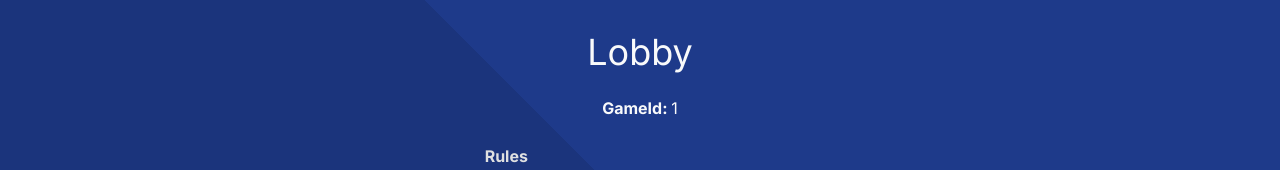
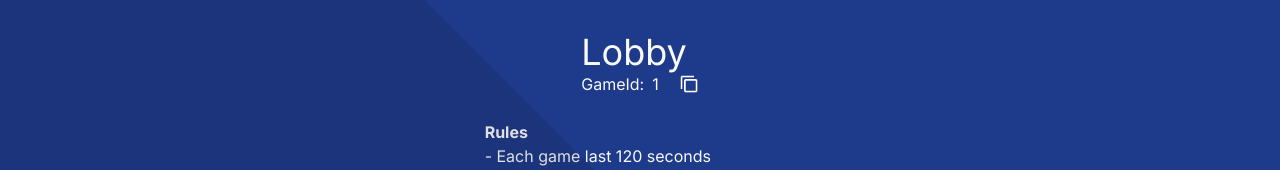
Before and after one commit to ThPhan16/supabase-chat, a Next.js app: page /lobby/1 in a window 1280 px wide. Shown: the top 170 px of the page. Built offline with nearby package versions, Linux system fonts and the light colour scheme; no server answers; the database is empty.

Commit message:
copied func

```diff
--- a/app/lobby/[gameId]/page.tsx
+++ b/app/lobby/[gameId]/page.tsx
@@ -1,8 +1,5 @@
-import { useRouter } from 'next/navigation';
-import { useEffect, useState } from 'react';
-import { supabaseBrowserClient } from '@/utils/supabase/client';
-import UserList from '@/components/lobby/UserList';
-import JoinGameForm from '@/components/lobby/JoinGameForm';
+import { GameId } from "@/components/lobby/GameId";
+import UserList from "@/components/lobby/UserList";
 
 interface PageProps {
   params: {
@@ -14,22 +11,12 @@ const page = async ({ params }: PageProps) => {
   const { gameId } = params;
 
   return (
-    <div
-      className='min-h-screen w-full flex flex-col justify-center items-center gap-6 bg-blue-900'
-      style={
-        {
-          // backgroundColor: 'rgb(56, 18, 114)',
-        }
-      }
-    >
-      <div className='bg-shape-square'></div>
-      <div className='bg-shape-circle'></div>
-      <h1 className='text-4xl mt-8'>Lobby</h1>
-      <h1 className='text-md font-bold'>
-        GameId: <span className='font-normal'>{gameId}</span>
-      </h1>
+    <div className="min-h-screen w-full flex flex-col justify-center items-center gap-6 bg-blue-900">
+      <div className="bg-shape-square"></div>
+      <div className="bg-shape-circle"></div>
+      <GameId gameId={gameId} />
       <ul>
-        <span className='font-bold'>Rules</span>
+        <span className="font-bold">Rules</span>
         <li>- Each game last 120 seconds</li>
         <li>- For every hit, you have 1 point</li>
         <li>- If you miss 4 times, 1 point will be taken</li>
--- /dev/null
+++ b/components/lobby/GameId.tsx
@@ -0,0 +1,52 @@
+"use client";
+import CopyIcon from "@/assets/copy.png";
+import Image from "next/image";
+import { useState } from "react";
+import { toast } from "sonner";
+
+export const GameId = (props: { gameId: string }) => {
+  const { gameId } = props;
+
+  const [showCopyLabel, setShowCopyLabel] = useState<boolean>(false);
+
+  const handleCopy = () => {
+    navigator.clipboard.writeText(`${window.origin}`);
+    toast.success("copied!");
+  };
+
+  return (
+    <div>
+      <h1 className="text-4xl mt-8">Lobby</h1>
+      <h1 className="text-md font-bold flex items-center gap-2">
+        <span className="font-normal">GameId:</span>
+        <span className="font-normal">{gameId}</span>
+        <div className="relative">
+          {gameId ? (
+            <Image
+              src={CopyIcon}
+              alt=""
+              width={20}
+              height={20}
+              onClick={handleCopy}
+              style={{
+                marginLeft: 12,
+                cursor: "pointer",
+              }}
+              onMouseEnter={() => {
+                setShowCopyLabel(true);
+              }}
+              onMouseOut={() => {
+                setShowCopyLabel(false);
+              }}
+            />
+          ) : null}
+          {showCopyLabel ? (
+            <span className="absolute left-2 bottom-6 hidden1 text-xs font-normal">
+              copy
+            </span>
+          ) : null}
+        </div>
+      </h1>
+    </div>
+  );
+};
--- a/components/lobby/UserList.tsx
+++ b/components/lobby/UserList.tsx
@@ -1,10 +1,10 @@
 // pages/lobby/[gameId].tsx
-'use client';
-import { FC, useEffect, useState } from 'react';
-import { supabaseBrowserClient } from '@/utils/supabase/client';
-import { useRouter } from 'next/navigation';
-import { usePlayerId } from '@/lib/store/user';
-import { getFirstTwoLetters, stringToColor } from '@/lib/utils';
+"use client";
+import { FC, useEffect, useState } from "react";
+import { supabaseBrowserClient } from "@/utils/supabase/client";
+import { useRouter } from "next/navigation";
+import { usePlayerId } from "@/lib/store/user";
+import { getFirstTwoLetters, stringToColor } from "@/lib/utils";
 
 interface PageProps {
   gameId?: string;
@@ -13,7 +13,7 @@ interface PageProps {
 const UserList: FC<PageProps> = ({ gameId }) => {
   const supabase = supabaseBrowserClient();
   const playerId =
-    usePlayerId((s) => s.state.playerId) || localStorage.getItem('playerId');
+    usePlayerId((s) => s.state.playerId) || localStorage.getItem("playerId");
   const [players, setPlayers] = useState<any[]>([]);
   const [error, setError] = useState<string | null>(null);
   const isHost = players.some(
@@ -23,10 +23,10 @@ const UserList: FC<PageProps> = ({ gameId }) => {
 
   const startGame = async () => {
     try {
-      const response = await fetch('/api/startGame', {
-        method: 'POST',
+      const response = await fetch("/api/startGame", {
+        method: "POST",
         headers: {
-          'Content-Type': 'application/json',
+          "Content-Type": "application/json",
         },
         body: JSON.stringify({ gameId }),
       });
@@ -38,7 +38,7 @@ const UserList: FC<PageProps> = ({ gameId }) => {
         // Handle error (e.g., show a notification)
       }
     } catch (err) {
-      console.error('An error occurred while starting the game:', err);
+      console.error("An error occurred while starting the game:", err);
     }
   };
 
@@ -47,9 +47,9 @@ const UserList: FC<PageProps> = ({ gameId }) => {
 
     const fetchPlayers = async () => {
       const { data, error } = await supabase
-        .from('players')
-        .select('*')
-        .eq('game_id', gameId);
+        .from("players")
+        .select("*")
+        .eq("game_id", gameId);
 
       if (error) {
         setError(error.message);
@@ -63,13 +63,13 @@ const UserList: FC<PageProps> = ({ gameId }) => {
     // Optionally, set up real-time updates
 
     const channels = supabase
-      .channel('custom-insert-channel')
+      .channel("custom-insert-channel")
       .on(
-        'postgres_changes',
+        "postgres_changes",
         {
-          event: 'INSERT',
-          schema: 'public',
-          table: 'players',
+          event: "INSERT",
+          schema: "public",
+          table: "players",
           filter: `game_id=eq.${gameId}`,
         },
         (payload) => {
@@ -79,17 +79,17 @@ const UserList: FC<PageProps> = ({ gameId }) => {
       .subscribe();
 
     const gameChannel = supabase
-      .channel('custom-filter-channel')
+      .channel("custom-filter-channel")
       .on(
-        'postgres_changes',
+        "postgres_changes",
         {
-          event: 'UPDATE',
-          schema: 'public',
-          table: 'games',
+          event: "UPDATE",
+          schema: "public",
+          table: "games",
           filter: `id=eq.${gameId}`,
         },
         (payload) => {
-          if (payload.new.state === 'in_progress') {
+          if (payload.new.state === "in_progress") {
             router.push(`/game/${gameId}`);
           }
         }
@@ -108,26 +108,26 @@ const UserList: FC<PageProps> = ({ gameId }) => {
 
   return (
     <>
-      <div className='grow m-10 mt-2 w-1/2 p-10 bg-opacity-10 rounded-lg bg-black'>
-        <ul className='flex flex-wrap gap-3'>
+      <div className="grow m-10 mt-2 w-1/2 p-10 bg-opacity-10 rounded-lg bg-black">
+        <ul className="flex flex-wrap gap-3">
           {players.map((player) => (
-            <li key={player.id} className='flex gap-3 items-center font-bold'>
+            <li key={player.id} className="flex gap-3 items-center font-bold">
               <div
                 className={`min-w-[2rem] min-h-[2rem] rounded-[50%] opacity-100 flex items-center justify-center`}
                 style={{ backgroundColor: stringToColor(player.display_name) }}
               >
-                <span className='font-bold uppercase'>
+                <span className="font-bold uppercase text-sm">
                   {getFirstTwoLetters(player.display_name)}
                 </span>
               </div>
-              {player.display_name} {player.id === playerId ? '(You)' : ''}
+              {player.display_name} {player.id === playerId ? "(You)" : ""}
             </li>
           ))}
         </ul>
       </div>
       {isHost ? (
         <button
-          className='p-4 mb-8 bg-white rounded text-gray-800 font-bold'
+          className="p-4 mb-8 bg-white rounded text-gray-800 font-bold"
           onClick={startGame}
         >
           Start Game
--- a/lib/utils.ts
+++ b/lib/utils.ts
@@ -1,6 +1,6 @@
-import { type ClassValue, clsx } from 'clsx';
-import { twMerge } from 'tailwind-merge';
-import { TLeaderboardList } from './types/leaderboard';
+import { type ClassValue, clsx } from "clsx";
+import { twMerge } from "tailwind-merge";
+import { TLeaderboardList } from "./types/leaderboard";
 
 export function cn(...inputs: ClassValue[]) {
   return twMerge(clsx(inputs));
@@ -18,7 +18,7 @@ export function getFromAndTo(page: number, itemPerPage: number) {
 
 export function stringToColor(str: string) {
   if (!str) {
-    return '#000000';
+    return "#000000";
   }
 
   let hash = 0;
@@ -34,8 +34,8 @@ export function stringToColor(str: string) {
 
   // Return the color as a hex string
   return (
-    '#' +
-    ('000000' + r.toString(16) + g.toString(16) + b.toString(16)).slice(-6)
+    "#" +
+    ("000000" + r.toString(16) + g.toString(16) + b.toString(16)).slice(-6)
   );
 }
 
@@ -55,7 +55,7 @@ export function getFirstTwoLetters(name: string) {
     return;
   }
 
-  const [first, second] = name.split('');
+  const [first, second] = name.split(" ");
 
-  return first.substring(0, 1) + second?.substring(0, 1);
+  return first.substring(0, 1) + (second ? second?.substring(0, 1) : "");
 }
--- /dev/null
+++ b/next.config.js
@@ -0,0 +1,31 @@
+module.exports = {
+  webpack(config) {
+    // Grab the existing rule that handles SVG imports
+    const fileLoaderRule = config.module.rules.find((rule) =>
+      rule.test?.test?.(".svg")
+    );
+
+    config.module.rules.push(
+      // Reapply the existing rule, but only for svg imports ending in ?url
+      {
+        ...fileLoaderRule,
+        test: /\.svg$/i,
+        resourceQuery: /url/, // *.svg?url
+      },
+      // Convert all other *.svg imports to React components
+      {
+        test: /\.svg$/i,
+        issuer: fileLoaderRule.issuer,
+        resourceQuery: { not: [...fileLoaderRule.resourceQuery.not, /url/] }, // exclude if *.svg?url
+        use: ["@svgr/webpack"],
+      }
+    );
+
+    // Modify the file loader rule to ignore *.svg, since we have it handled now.
+    fileLoaderRule.exclude = /\.svg$/i;
+
+    return config;
+  },
+
+  // ...other config
+};
```
Also changed, not shown: components/LeaderBoard.tsx (+27 -27 lines), assets/copy.png (added), assets/copy.svg (added).
